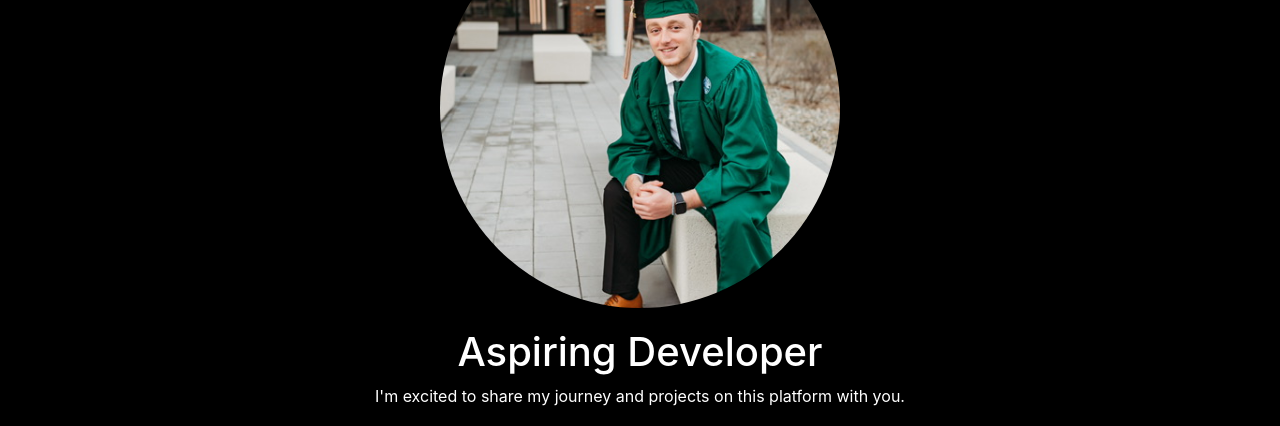
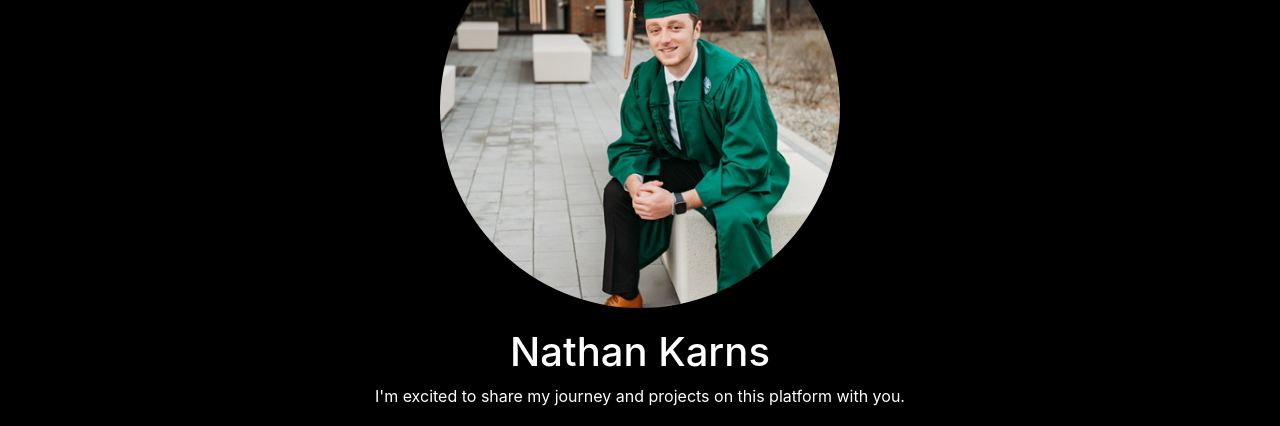
Before and after one commit to Karns11/natesPortfolio, a plain HTML site: page index.html in a window 1280 px wide. Shown: the part 110-536 px from the top of the page. Drawn offline with nearby package versions, Linux system fonts and the light colour scheme.

Commit message:
Update index.html

```diff
--- a/index.html
+++ b/index.html
@@ -41,7 +41,7 @@
           <img class="showcase-pic" src="showcase.jpg" alt="showcase_pic" />
         </div>
         <div class="header__text-box">
-          <h1 class="heading-primary">Aspiring Developer</h1>
+          <h1 class="heading-primary">Nathan Karns</h1>
           <p class="heading-sub">
             I'm excited to share my journey and projects on this platform with
             you.
```
